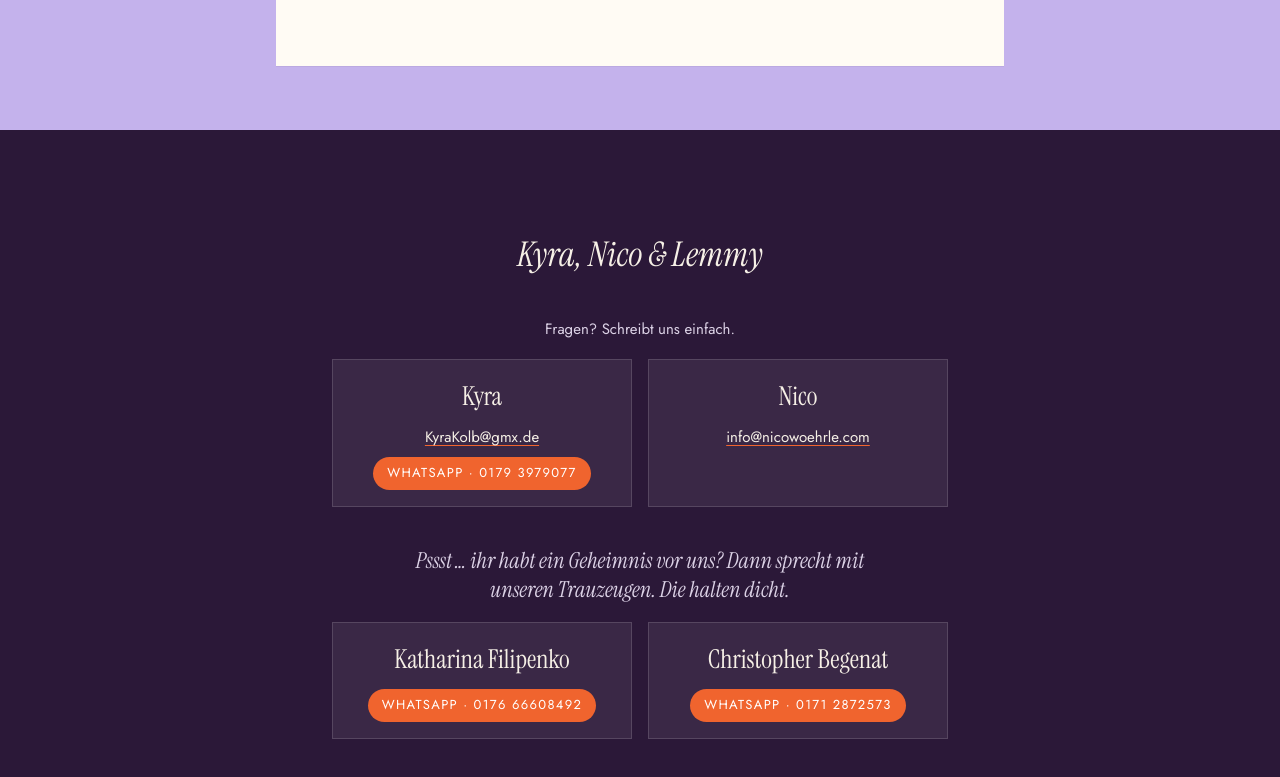
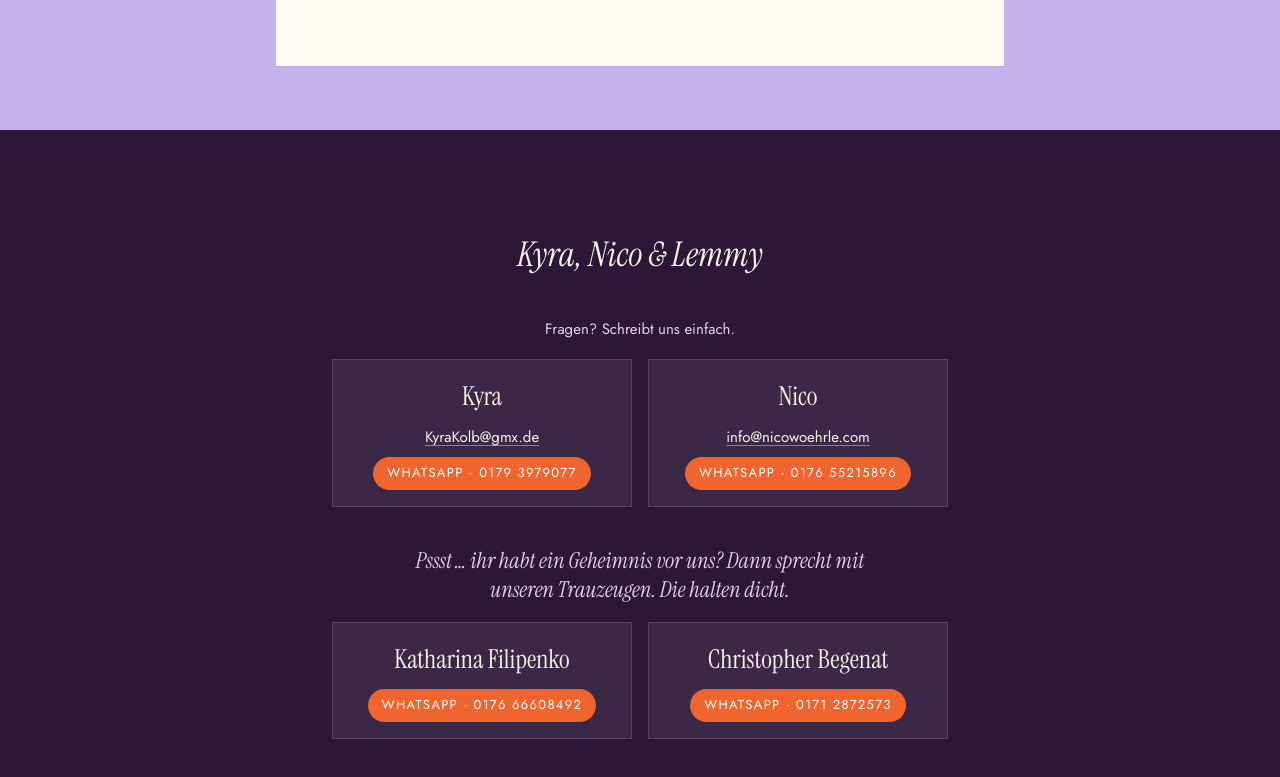
Before and after one commit to KyraCK/kyra-nico-hochzeit, a plain HTML site: page index.html in a window 1280 px wide. Shown: the part 7508-8285 px from the top of the page. Drawn offline with nearby package versions, Linux system fonts and the light colour scheme.

Commit message:
Nicos WhatsApp im Footer
Co-Authored-By: Claude Opus 5.5 <noreply@anthropic.com>
Claude-Session: https://claude.ai/code/session_01GJEixkSp8KMf3uuG1Esc7E

```diff
--- a/index.html
+++ b/index.html
@@ -762,6 +762,7 @@
     <div class="contact">
       <span class="c-name">Nico</span>
       <a class="c-mail" data-c="bW9jLmVscmhlb3dvY2luQG9mbmk=" href="#">E-Mail</a>
+      <a class="c-wa" data-w="Njk4NTEyNTU2NzE5NA==" href="#" target="_blank" rel="noopener">WhatsApp</a>
     </div>
   </div>
   <p class="secret">Pssst … ihr habt ein Geheimnis vor uns? Dann sprecht mit unseren Trauzeugen. Die halten dicht.</p>
```
